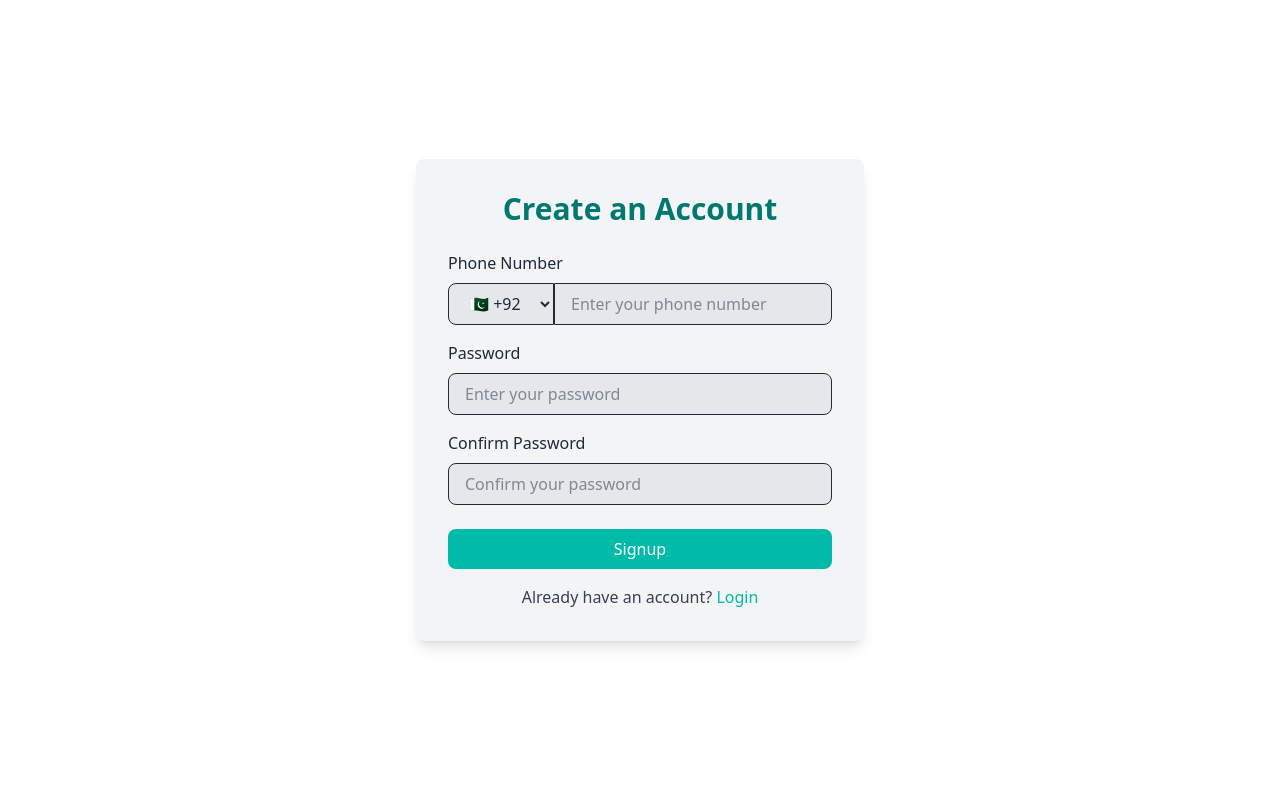
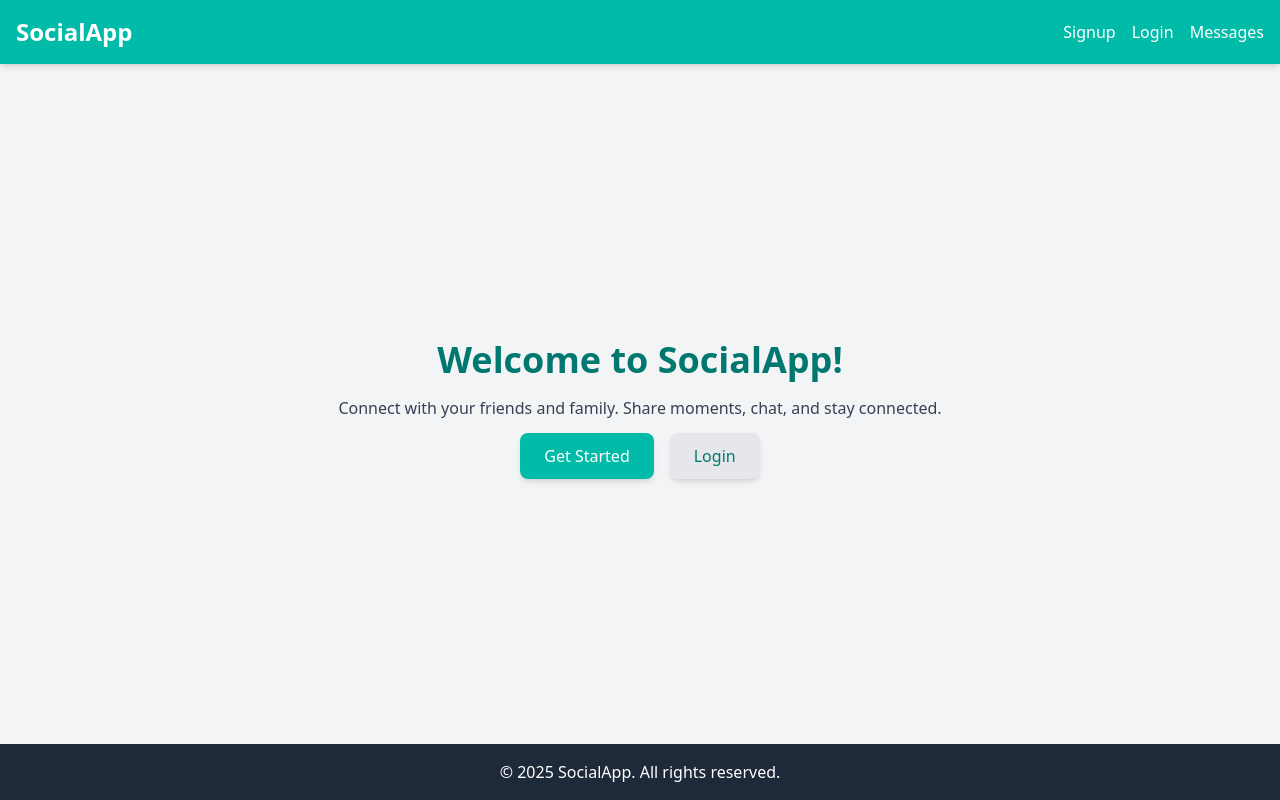
Before and after one commit to Fawwad795/Credily-App, a React (Vite) app: page / in a window 1280 px wide. Before the commit this address led to /signup. Built offline with nearby package versions, Linux system fonts and the light colour scheme.

Commit message:
basic homepage

```diff
--- a/src/App.jsx
+++ b/src/App.jsx
@@ -1,17 +1,18 @@
 import React from 'react';
 import { BrowserRouter as Router, Routes, Route, Navigate } from 'react-router-dom';
+import Homepage from './Homepage'; // Import Homepage
 import Signup from './Signup';
 import Login from './Login';
-import MessagingPage from './MessagingPage'; // Import the MessagingPage component
+import MessagingPage from './MessagingPage';
 
 const App = () => {
   return (
     <Router>
       <Routes>
-        <Route path="/" element={<Navigate to="/signup" />} />
+        <Route path="/" element={<Homepage />} /> {/* Set Homepage as the default route */}
         <Route path="/signup" element={<Signup />} />
         <Route path="/login" element={<Login />} />
-        <Route path="/messages" element={<MessagingPage />} /> {/* Add route for MessagingPage */}
+        <Route path="/messages" element={<MessagingPage />} />
       </Routes>
     </Router>
   );
--- /dev/null
+++ b/src/Homepage.jsx
@@ -0,0 +1,69 @@
+import React from 'react';
+import { Link } from 'react-router-dom';
+
+const Homepage = () => {
+  return (
+    <div className="flex flex-col min-h-screen bg-gray-100">
+      {/* Header */}
+      <header className="bg-teal-500 text-white py-4 shadow-md">
+        <div className="container mx-auto flex justify-between items-center px-4">
+          <h1 className="text-2xl font-bold">SocialApp</h1>
+          <nav>
+            <ul className="flex space-x-4">
+              <li>
+                <Link to="/signup" className="hover:underline">
+                  Signup
+                </Link>
+              </li>
+              <li>
+                <Link to="/login" className="hover:underline">
+                  Login
+                </Link>
+              </li>
+              <li>
+                <Link to="/messages" className="hover:underline">
+                  Messages
+                </Link>
+              </li>
+            </ul>
+          </nav>
+        </div>
+      </header>
+
+      {/* Main Section */}
+      <main className="flex-1 flex items-center justify-center">
+        <div className="text-center">
+          <h2 className="text-4xl font-bold text-teal-700 mb-4">
+            Welcome to SocialApp!
+          </h2>
+          <p className="text-gray-700 mb-6">
+            Connect with your friends and family. Share moments, chat, and stay connected.
+          </p>
+          <div className="space-x-4">
+            <Link
+              to="/signup"
+              className="bg-teal-500 text-white px-6 py-3 rounded-lg shadow-md hover:bg-teal-600 transition duration-300"
+            >
+              Get Started
+            </Link>
+            <Link
+              to="/login"
+              className="bg-gray-200 text-teal-700 px-6 py-3 rounded-lg shadow-md hover:bg-gray-300 transition duration-300"
+            >
+              Login
+            </Link>
+          </div>
+        </div>
+      </main>
+
+      {/* Footer */}
+      <footer className="bg-gray-800 text-white py-4">
+        <div className="container mx-auto text-center">
+          <p>&copy; 2025 SocialApp. All rights reserved.</p>
+        </div>
+      </footer>
+    </div>
+  );
+};
+
+export default Homepage;
--- a/src/MessagingPage.jsx
+++ b/src/MessagingPage.jsx
@@ -1,4 +1,5 @@
 import React, { useState, useEffect } from 'react';
+import { Link } from 'react-router-dom'; // Import Link for navigation
 
 const MessagingPage = () => {
   const [chats, setChats] = useState([]); // List of chats
@@ -56,7 +57,20 @@ const MessagingPage = () => {
   };
 
   return (
-    <div className="flex h-screen bg-gray-100">
+    <div className="flex flex-col h-screen bg-gray-100">
+      {/* Header */}
+      <header className="bg-teal-500 text-white py-4 px-6 flex justify-between items-center">
+        <h1 className="text-xl font-bold">Messages</h1>
+        <Link
+          to="/"
+          className="bg-white text-teal-500 px-4 py-2 rounded-lg shadow-md hover:bg-gray-100 transition duration-300"
+        >
+          Back to Home
+        </Link>
+      </header>
+
+      {/* Main Content */}
+      <div className="flex flex-1">
         {/* Sidebar */}
         <div className="w-1/3 bg-white border-r overflow-y-auto">
           <h2 className="text-xl font-bold p-4 border-b">Chats</h2>
@@ -126,6 +140,7 @@ const MessagingPage = () => {
           )}
         </div>
       </div>
+    </div>
   );
 };
 
```
Lines whose indentation alone changed are shown as unchanged.
